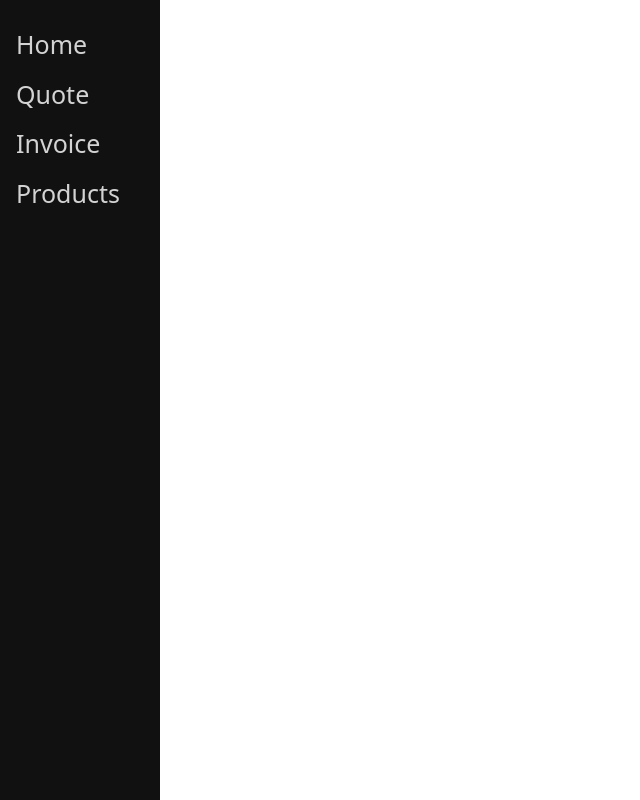
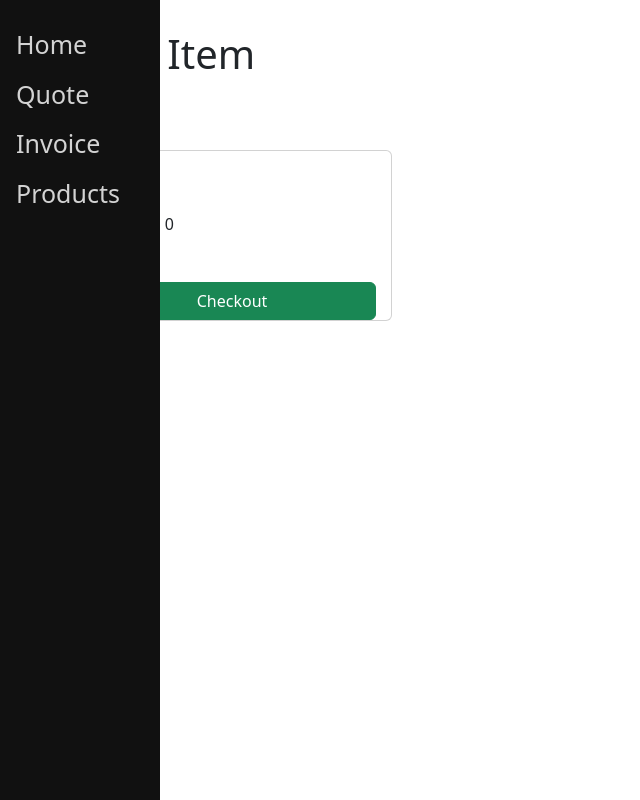
Before and after one commit to Simphiwekona/admin-portal-frontend, a React (Create React App) app: page /addItem/1 in a window 1280 px wide. Shown: the whole page, without its empty margins (0-640 px from the left). Built offline with nearby package versions, Linux system fonts and the light colour scheme.

Commit message:
Add new lines of commit

```diff
--- a/src/App.js
+++ b/src/App.js
@@ -31,7 +31,7 @@ const App = () => {
             <Route path="/quote" element={<Quotes />} />
             <Route path="/invoice" element={<Invoice />} />
             <Route path="/products" element={<Product />} />
-            <Route path="/addItem" element={<AddItem />} />
+            <Route path="/addItem/:quoteId" element={<AddItem />} />
           </Routes>
         </div>
       </Router>
--- a/src/components/quotation/QuoteList.js
+++ b/src/components/quotation/QuoteList.js
@@ -109,7 +109,7 @@ function QuotaList() {
                                     <h6 className="card-subtitle mb-2 text-body-secondary">Quotation Number: QU{quoteList.quotationNumber}</h6>
                                     <p className="card-text">{quoteList.description}</p>
                                     <button className="card-link btn btn-primary" onClick={() => handleGeneratePdf(quoteList.quoteId)}>Generate</button>
-                                    <Link to="/addItem">
+                                    <Link to={`/addItem/${quoteList.quoteId}`}>
                                         <Button variant='success'>Add Item</Button>
                                     </Link>
                                 </div>
--- a/src/pages/AddItems.jsx
+++ b/src/pages/AddItems.jsx
@@ -3,20 +3,34 @@ import AddItemModal from '../components/modals/AddItemModal';
 import Item from '../components/Items';
 import Checkout from '../components/Checkout';
 import './../components/Component.css'
+import { useLocation, useParams } from 'react-router-dom';
 
-const AddItem = () => {
+const AddItem = ({quoteId}) => {
     const [items, setItems] = useState([]);
 
-    const addItem = (item) => {
-        setItems([...items, item]);
+
+    const addItem = async (item) => {
+        const response = await fetch(`http://localhost:8080/api/items/addItems`, {
+            method: 'POST',
+            headers: {
+                'Content-Type': 'application/json',
+            },
+            body: JSON.stringify({ ...item, quoteId }),
+        });
+
+        if (response.ok) {
+            const newItem = await response.json();
+            setItems([...items, newItem]);
+        }
     };
 
-    const removeItem = (index) => {
-        const updatedItems = [...items];
-        updatedItems.splice(index, 1);
-        setItems(updatedItems);
-    }
+    const removeItem = async (itemId) => {
+        await fetch(`http://localhost:8080/api/items/${itemId}`, {
+            method: 'DELETE',
+        });
 
+        setItems(items.filter((item) => item.itemId !== itemId));
+    };
 
     return (
         <div className='container'>
```
